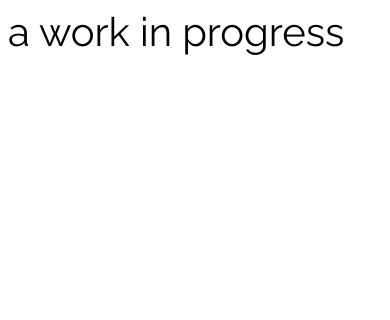
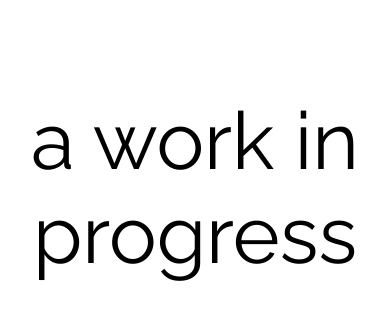
Before and after one commit to realslimjd/dash_pod, a plain HTML site: page index.html in a window 390 px wide. Drawn offline with Linux system fonts and the light colour scheme.

Commit message:
text is nicely centered. how's it look on mobile?

```diff
--- a/index.html
+++ b/index.html
@@ -7,6 +7,8 @@
 </head>
 
 <body>
-    a work in progress
+    <div id="this-is-the-only-thing-on-the-site">
+        a work in progress
+    </div>
 </body>
 </html>
--- a/liam.css
+++ b/liam.css
@@ -1,5 +1,10 @@
 body {
     font-family: 'Raleway', sans-serif;
     font-style: normal;
-    font-size: 40px;
+    font-size: 5em;
 }
+
+#this-is-the-only-thing-on-the-site {
+    text-align: center;
+    margin-top: 25%;
+}
```
